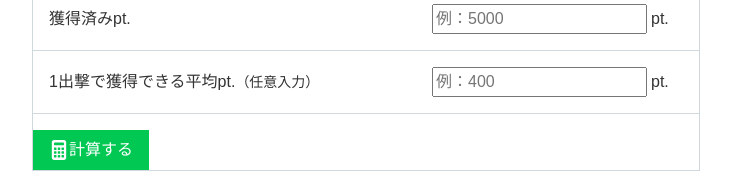
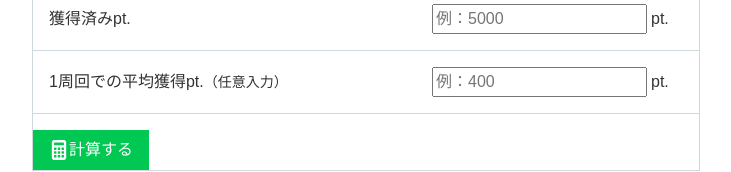
Before and after one commit to kana-mari/social_game_calculator, a website: page index.html in a window 1280 px wide. Shown: the part 303-475 px from the top of the page, without its empty margins (274-1005 px from the left). Drawn offline with Linux system fonts and the light colour scheme.

Commit message:
文言修正

```diff
--- a/index.html
+++ b/index.html
@@ -57,7 +57,7 @@
 				<label for="js-input_total" class="inputGroup__append">pt.</label>
 			</div>
 			<div class="inputGroup">
-				<label for="js-input_approx" class="inputGroup__label">1出撃で獲得できる平均pt.<small>（任意入力）</small></label>
+				<label for="js-input_approx" class="inputGroup__label">1周回での平均獲得pt.<small>（任意入力）</small></label>
 				<input type="number" class="inputGroup__input" id="js-input_approx" min="1" step="1" placeholder="例：400">
 				<label for="js-input_approx" class="inputGroup__append">pt.</label>
 			</div>
```
